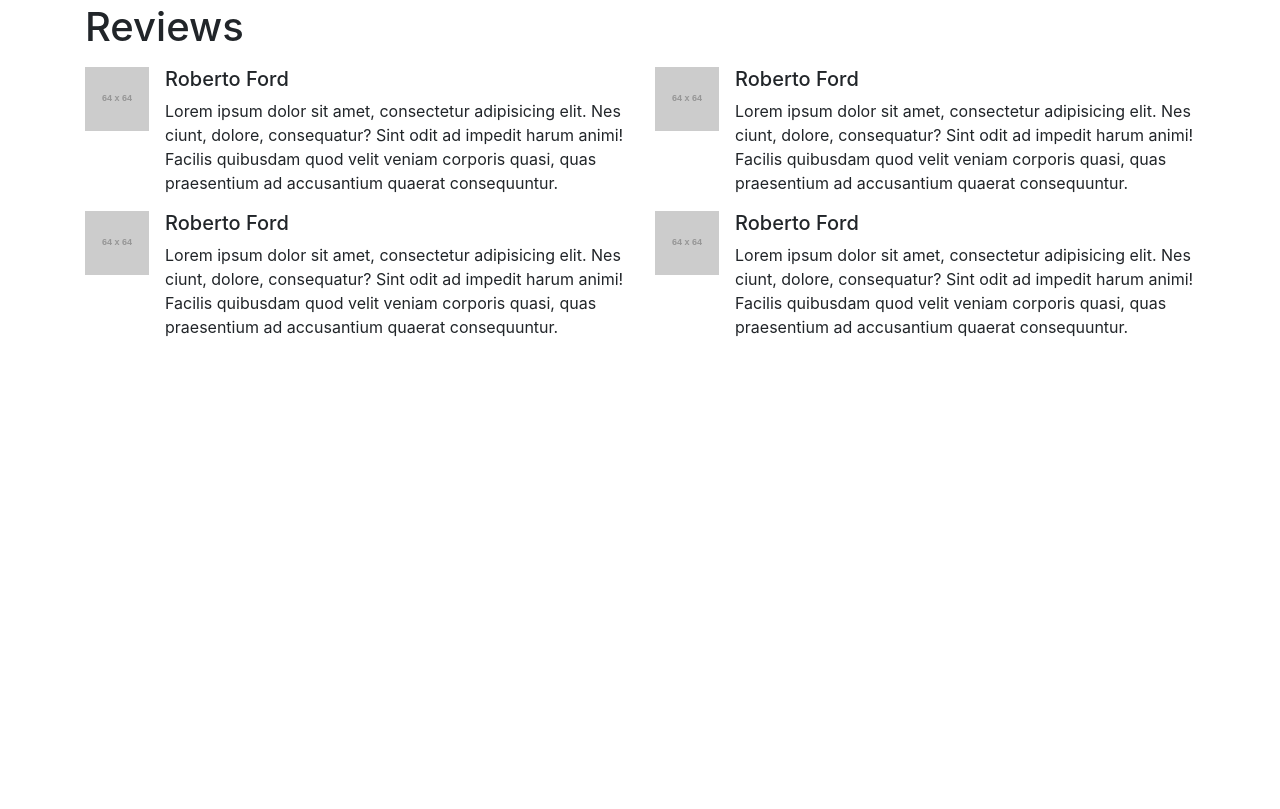
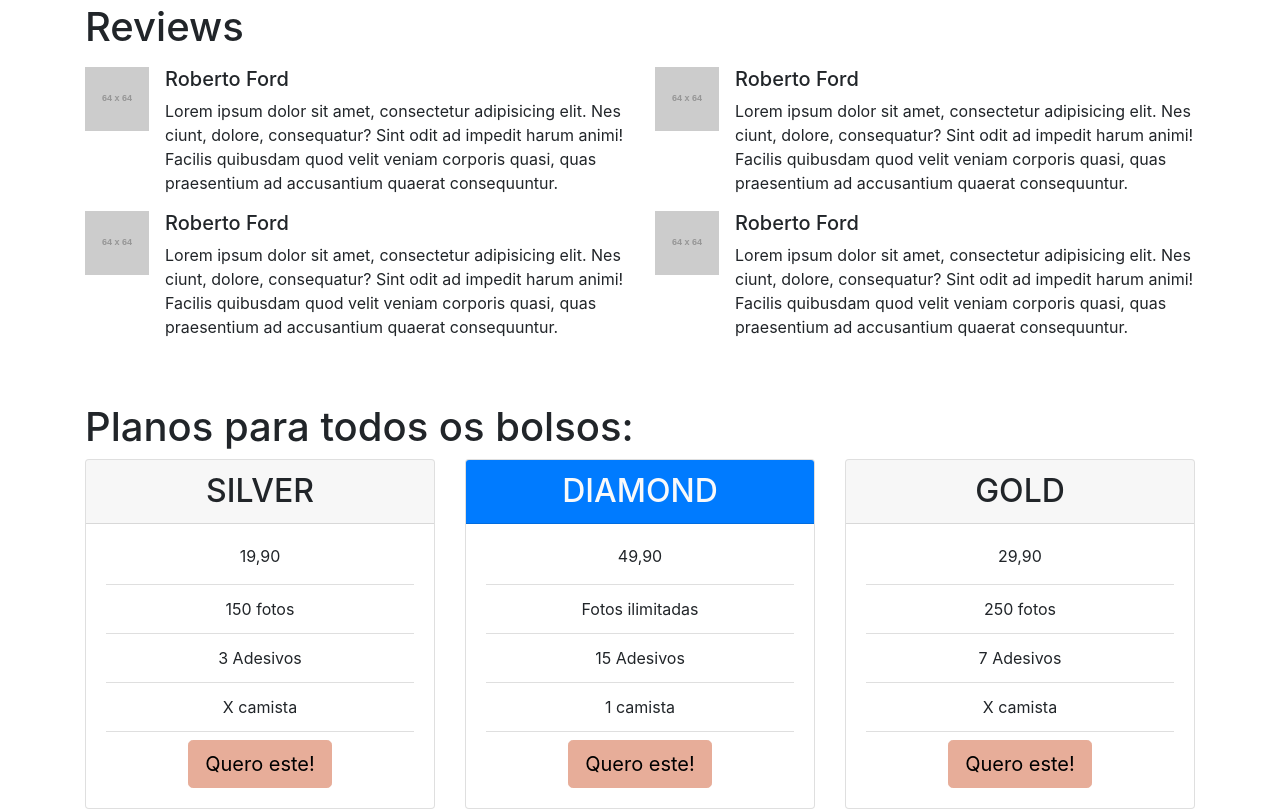
Before and after one commit to SamyrOR/Bootstrap-Study, a website: page index.html in a window 1280 px wide. Shown: the part 1390-2199 px from the top of the page. Before the commit the page ends 1745 px from the top, so only its background shows below. Drawn offline with Linux system fonts and the light colour scheme; placeholder pictures from the web are drawn by us.

Commit message:
Add: the feature for hire plans

```diff
--- a/css/better-tema.css
+++ b/css/better-tema.css
@@ -1,5 +1,5 @@
 .navbar{
-    background-color: 315383;
+    background-color: #315383;
 }
 .jumbotron{
     background-image:url(/img/vitrine.jpg);
@@ -13,9 +13,6 @@
     color: black;
     background-color: #e7ad99;
     border-color: #e7ad99;
-    border-radius: 0;
-    border-top-right-radius: 0.25rem;
-    border-bottom-right-radius: 0.25rem;
 }
 .bg-dark{
     background-color: #010e30 !important;
--- a/index.html
+++ b/index.html
@@ -43,7 +43,12 @@
                 <form class="input-group" class="mb-3">
                     <input class="form-control" type="search" placeholder="Encontre-as!">
                     <span class="input-group-append">
-                        <button class="btn btn-primary">Pesquisar</button>
+                        <button class="btn btn-primary" style="
+                            border-radius: 0;
+                            border-top-right-radius: 0.25rem;
+                            border-bottom-right-radius: 0.25rem;">
+                        Pesquisar
+                    </button>
                     </span>
                 </form>
             </div>
@@ -192,6 +197,59 @@
                 </div>
         </div>
         </section> <!--End of Reviews feature-->
+        <section class="container pt-5"> <!--Plans-->
+            <h1>Planos para todos os bolsos: </h1>
+            <div class="row">
+                <div class="col-md-4">
+                    <div class="card text-center"> <!--Silver plan-->
+                        <h2 class="card-header text-uppercase">Silver</h2>
+                        <div class="card-body">
+                            <p>19,90</p>
+                            <ul class="list-group list-group-flush mb-2">
+                                <li class="list-group-item">150 fotos</li>
+                                <li class="list-group-item">3 Adesivos</li>
+                                <li class="list-group-item">X camista</li>
+                            </ul>
+                            <button class="btn btn-primary btn-lg">
+                                Quero este!
+                            </button>
+                        </div>
+                    </div><!--End silver plan-->
+                </div>
+                <div class="col-md-4">
+                    <div class="card text-center"><!--Diamond plan-->
+                        <h2 class="card-header text-uppercase bg-primary text-light">Diamond</h2>
+                        <div class="card-body">
+                            <p>49,90</p>
+                            <ul class="list-group list-group-flush mb-2">
+                                <li class="list-group-item">Fotos ilimitadas</li>
+                                <li class="list-group-item">15 Adesivos</li>
+                                <li class="list-group-item">1 camista</li>
+                            </ul>
+                            <button class="btn btn-primary btn-lg">
+                                Quero este!
+                            </button>
+                        </div>
+                    </div> <!--End Diamond plan-->
+                </div>
+                <div class="col-md-4">
+                    <div class="card text-center"> <!--Gold plan-->
+                        <h2 class="card-header text-uppercase">Gold</h2>
+                        <div class="card-body">
+                            <p>29,90</p>
+                            <ul class="list-group list-group-flush mb-2">
+                                <li class="list-group-item">250 fotos</li>
+                                <li class="list-group-item">7 Adesivos</li>
+                                <li class="list-group-item">X camista</li>
+                            </ul>
+                            <button class="btn btn-primary btn-lg">
+                                Quero este!
+                            </button>
+                        </div>
+                    </div> <!--End diamond plan-->
+                </div>
+            </div>
+        </section>
 
     </main>
     <script type="text/javascript" src="js/jquery.js"></script>
```
